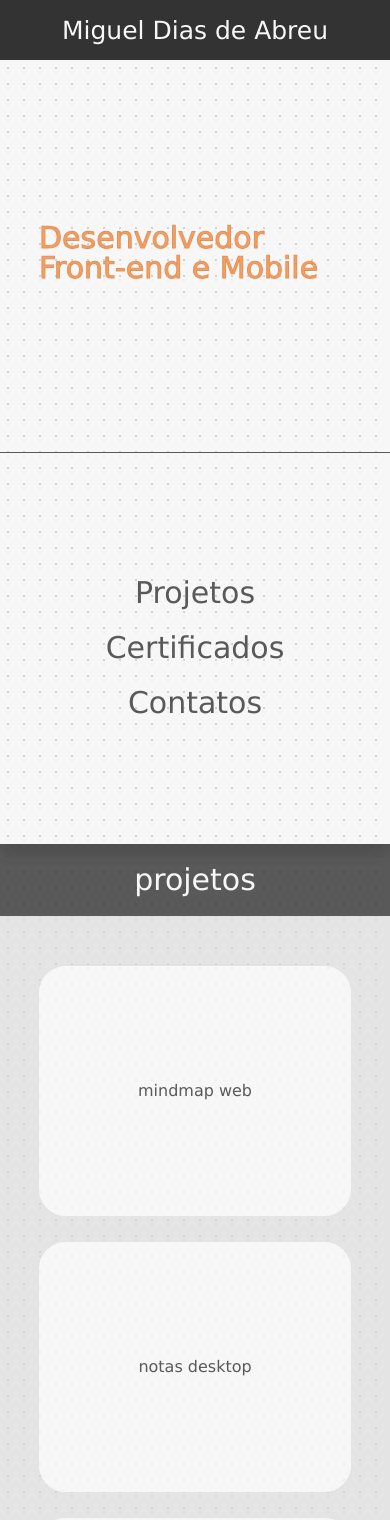
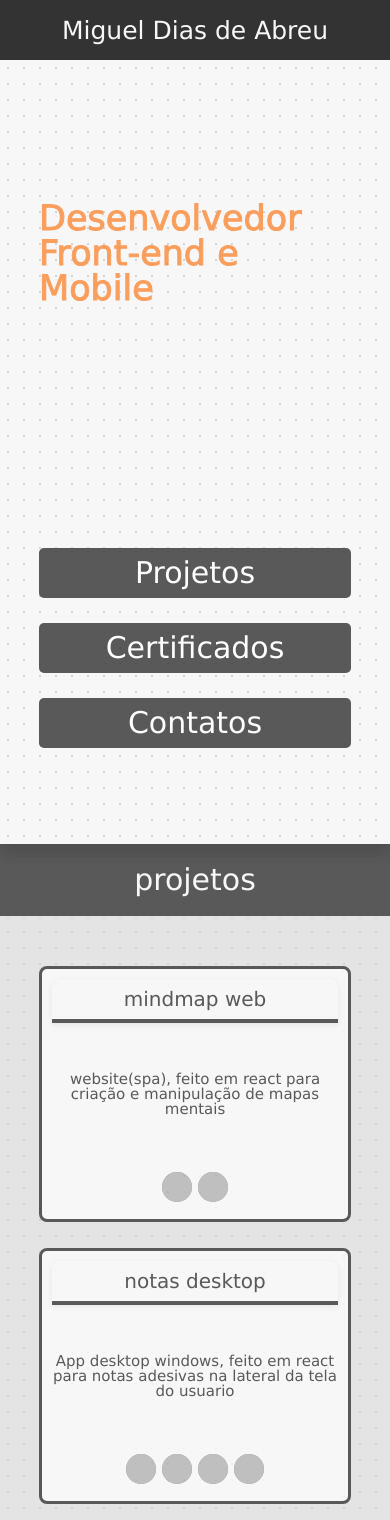
Before and after one commit to Miguel-Dias-112/portifolio, a React (Create React App) app: page / in a window 390 px wide. Shown: the top 1520 px of the page. Built offline with nearby package versions, Linux system fonts and the light colour scheme; grey boxes are pictures that could not be loaded.

Commit message:
update 1
images added and responsive css

```diff
--- a/src/App.css
+++ b/src/App.css
@@ -138,7 +138,7 @@
     flex-direction: column;
   }
   .SobreMim .Categorias{
-    border-top: 1px solid black;
+    border-top: 0px solid black;
     text-align: center;
     align-items: center;
     justify-content: center;
@@ -146,6 +146,11 @@
   .SobreMim  .Categorias h1{
     width: 80%;
     text-align: center;
+    border-radius:5px;
+    color: white;
+    background-color: black;
+    padding-top: 10px;
+    padding-bottom: 10px;
 
     font-size: 30px;;
   }
@@ -155,10 +160,10 @@
     display: flex;
     align-self: center;
     text-align: left;
-    font-size: 30px;
+    font-size: 35px;
     color: #F96B04;
     -webkit-text-stroke-width: 1px;
-    -webkit-text-stroke-color: #d15904;
+    -webkit-text-stroke-color: #F96B04;
     margin-bottom: 5px;
     justify-content: center;
   }
--- a/src/App.js
+++ b/src/App.js
@@ -3,6 +3,7 @@ import React from 'react';
 import Projeto from './Componentes/Projeto';
 import Certificação from './Componentes/Certificações';
 import Habilidades from './Componentes/Habilidades';
+
 
 import './divisões/projetos.css';
 import './divisões/certifacados.css';
@@ -41,11 +42,12 @@ class App extends React.Component {
             }
           });
     }
-    projetos_factory(nome,descrição,link){
+    projetos_factory(nome,descrição,link,tecnologias){
         let projeto = {
             nome: nome,
             descrição:descrição,
-            link:link}
+            link:link,
+            tecnologias:tecnologias}
         return projeto
 
     }
@@ -76,13 +78,24 @@ class App extends React.Component {
     }
     componentDidMount(){
         this.desce_tela()
+        let t={
+            Js:'https://upload.wikimedia.org/wikipedia/commons/thumb/9/99/Unofficial_JavaScript_logo_2.svg/1200px-Unofficial_JavaScript_logo_2.svg.png',
+            React:'https://gitlab.com/uploads/-/system/project/avatar/31182514/logo-react-icon.png',
+            Firebase:'https://www.gstatic.com/devrel-devsite/prod/vca930ea4481fa25f3cdb030ae8a063116e499d7117ac90e4ee9a28c6c1a44870/firebase/images/touchicon-180.png',
+            Electron:'https://encrypted-tbn0.gstatic.com/images?q=tbn:ANd9GcSyUlH8MWdOtI4pwmwqfb9YIc95y0btX68iwl5p_vK7HA&s',
+            Kotlin:'https://upload.wikimedia.org/wikipedia/commons/thumb/0/06/Kotlin_Icon.svg/1200px-Kotlin_Icon.svg.png',
+            Mysql:'https://w7.pngwing.com/pngs/840/355/png-transparent-mysql-workbench-database-management-system-mariadb-database-miscellaneous-blue-marine-mammal.png',
+            Chatgptapi:'https://img.uxwing.com/wp-content/themes/uxwing/download/brands-social-media/chatgpt-icon.png',
+            Retrofit:'https://api.nuget.org/v3-flatcontainer/square.retrofit2/2.7.2/icon',
+        }
+
         let _projetos=[
-            this.projetos_factory("mindmap web","teste","https://github.com/Miguel-Dias-112/mindmap"),
-            this.projetos_factory("notas desktop","teste","https://github.com/Miguel-Dias-112/Notes-Desktop"),
-            this.projetos_factory("notas mobile","teste","https://github.com/Miguel-Dias-112/Notas-Mobile"),
-            this.projetos_factory("penknife","teste","teste"),
-            this.projetos_factory("swot analisys","teste","https://github.com/Miguel-Dias-112/Swot"),
-            this.projetos_factory("Portifolio","teste","https://github.com/Miguel-Dias-112/Portifolio"),
+            this.projetos_factory("mindmap web","website(spa), feito em react para criação e manipulação de mapas mentais","https://github.com/Miguel-Dias-112/mindmap",[t['React'],t['Js']]),
+            this.projetos_factory("notas desktop","App desktop windows, feito em react para notas adesivas na lateral da tela do usuario","https://github.com/Miguel-Dias-112/Notes-Desktop",[t['Js'],t['Firebase'],t['React'],t['Electron']]),
+            this.projetos_factory("notas mobile","App mobile kotlin, para criação e manipulação de notas offline via mysql com room","https://github.comhttps://gitlab.com/uploads/-/system/project/avatar/31182514/logo-react-icon.png/Miguel-Dias-112/Notas-Mobile",[t['Kotlin'],t['Mysql']]),
+            this.projetos_factory("penknife","App mobile kotlin, voltado pra produtividade, conta com lembretes agendados, pomodoro, integração com chatgpt entre outra features","teste",[t['Kotlin'],t['Mysql'],t['Firebase'],t['Chatgptapi'],t['Retrofit']]),
+            this.projetos_factory("swot analisys","website, para criação e plotagem de analises swots, consumindo api de autenticação e store do firebase","https://github.com/Miguel-Dias-112/Swot",[t['Js'],t['React'],t['Firebase']]),
+            this.projetos_factory("Portifolio","codigo fonte deste portifolio, feito com react","https://github.com/Miguel-Dias-112/Portifolio",[t['Js'],t['React']]),
 
 
         ]
@@ -140,17 +153,17 @@ class App extends React.Component {
             <h1 id='a'>
                 projetos
             </h1>
-            <div>
-                { this.state.projetos.map( (projeto) => <Projeto link={projeto.link} nome={projeto.nome}></Projeto>) }
+            <div className='projetos_container'>
+                { this.state.projetos.map( (projeto) => <Projeto link={projeto.link} descrição={projeto.descrição}nome={projeto.nome} tecnologias={projeto.tecnologias}></Projeto>) }
             </div>
             <h1 id='b'>
                 certificações
             </h1>
-            <div>
+            <div className='certificações_container'>
                 { this.state.certificações.map( (certificação) => <Certificação link={certificação.link} nome={certificação.nome}></Certificação>) }
             </div>
 
-            <div>
+            <div className='projetos_container'>
                  { this.state.habilidades.map( (habilidade) => <Habilidades nome={habilidade.nome}></Habilidades>) }
 
             </div>
--- a/src/Componentes/Certificações.js
+++ b/src/Componentes/Certificações.js
@@ -1,5 +1,5 @@
 import React from 'react';
-
+import '../divisões/certificações.css'
 
 class Certificação extends React.Component {
 
@@ -26,8 +26,9 @@ class Certificação extends React.Component {
     }
   render(){
     return(
-    <div  onClick={()=>this.handleClick(this.props.link)}>
-      {this.props.nome}
+    <div className='certificação'  onClick={()=>this.handleClick(this.props.link)}>
+      {this.props.nome+" ➚"}
+
     </div>
   )
 
--- a/src/Componentes/Projeto.js
+++ b/src/Componentes/Projeto.js
@@ -1,6 +1,5 @@
 import React from 'react';
-
-
+import "../divisões/projeto.css"
 class Projeto extends React.Component {
 
     constructor() {
@@ -17,13 +16,21 @@ class Projeto extends React.Component {
     }
 
   render(){
-
+    console.log(this.props  )
     return(
-    <div>
-      <div  onClick={()=>this.handleClick(this.props.link)}>
-      {this.props.nome}
+    <div className='projeto'>
+      <div className='projeto_top'>
+        {this.props.nome}
+      </div>
+      <div  className='projeto_body' onClick={()=>this.handleClick(this.props.link)}>
+        {this.props.descrição}
 
       </div>
+      <div className='projeto_bottom'>
+      { this.props.tecnologias.map( (tecno) => <img src={tecno} ></img>) }
+
+      </div>
+
     </div>)
 
 
--- a/src/divisões/certificações.css
+++ b/src/divisões/certificações.css
@@ -1,32 +1,15 @@
-.certificações{
-    width: 100%;
-    height: auto;
-    background-color: #8D8D8D;
-    pointer-events: none;
-    padding-top: 60px;
-    padding-bottom: 60px;
-    display: flex;
-    align-items: center;
-    justify-content: center;
-    gap: 50px   ;
 
-    flex-direction: column;
 
+@media (max-width: 3000px){
+    .certificação{
+        width: auto;
+        height: 100%;
+        padding: 25px;
+        background-color: black;
+        color: whitesmoke;
+        border-radius: 5px;
       }
-
-  .certificações h1{
-    font-size: 60px;
-    text-align: center;
-    width: auto;
-    height: auto;
-
-    display: flex;
-    align-items: center;
-    color:whitesmoke;
-    font-family: 'Lucida Sans', 'Lucida Sans Regular', 'Lucida Grande', 'Lucida Sans Unicode', Geneva, Verdana, sans-serif;
-
-}
-.certificações div{
+    .certificações_container{
     max-width: 1300px;
 
         width: 80%;
@@ -34,14 +17,31 @@
         background-color: none;
         display: flex;
         align-items: center;
-    gap: 26px;
+        gap: 10px   ;
         justify-content:center;
         flex-wrap: wrap;
   }
-.certificações div div{
-    width: 200px;
-    height:200px;
-    border-radius: 27px;
-    margin-bottom: 0px;
-    background-color: #D9D9D9   ;
 }
+@media (max-width:600px) {
+    .certificações_container{
+        max-width: 1300px;
+
+            width: 80%;
+            height: fit-content ;
+            background-color: none;
+            display: flex;
+            align-items: center;
+            gap: 15px   ;
+            justify-content:center;
+            flex-wrap: wrap;
+      }
+    .certificação{
+        width: 80%;
+        min-width: 120px;
+        height: 100%;
+        padding: 25px;
+        background-color: black;
+        color: whitesmoke;
+        border-radius: 5px;
+      }
+}
--- /dev/null
+++ b/src/divisões/projeto.css
@@ -0,0 +1,96 @@
+
+@media (max-width: 3000px){
+    .projeto{
+        z-index: 999;
+        width: 250px;
+        height:230px;
+        border-radius: 8px;
+        margin-bottom: 0px;
+        background-color:#F5F5F5   ;
+        border: 3px solid black;
+        display: grid;
+        grid-template-rows: 40px 1fr  40px;
+        grid-template-columns:  1fr ;
+        padding: 10px;
+
+
+    }
+    .projeto_top{
+        z-index: 999;
+        width: 100%;
+        height: 100%;
+        box-shadow: 0px 2px 5px gainsboro;
+        border-top-left-radius: 8px;
+        border-top-right-radius: 8px;
+        border-bottom: 4px solid black;
+        font-size: large;
+        display: flex;
+        font-size: 20px;
+
+        align-items: center;
+        justify-content: center;
+
+    }
+    .projeto_body{
+        grid-row: 2;
+        z-index: 999;
+        width: 100%;
+        font-size: 15px;
+        height: 100%;
+        border:0px solid gainsboro;
+        display: flex;
+        align-items: center;
+        justify-content: center;
+    }
+    .projeto_bottom{
+        grid-row: 3;
+        z-index: 999;
+        width: 100%;
+        font-size: 15px;
+
+        height: 100%;
+        border-top:0px solid black;
+        display: flex;
+        align-items: center;
+        justify-content: center;
+        flex-direction: row;
+
+        gap: 6px;
+        align-items: center;
+        justify-content: center;
+    }
+    .projeto_bottom img:last-child{
+        margin-right: 0;
+    }
+    .projeto_bottom img{
+        width: 30px;
+        background-color: rgb(94, 94, 94);
+        height: 30px;
+        margin-bottom: 5px;
+        border-radius: 300px;
+          mix-blend-mode: multiply;
+    }
+
+
+
+}
+@media (max-width:600px){
+    .projeto{
+        z-index: 999;
+        width: 100%;
+        max-width: 300px;
+        min-width: 190px;
+
+        height:230px;
+        border-radius: 8px;
+        margin-bottom: 0px;
+        background-color:#F5F5F5   ;
+        border: 3px solid black;
+        display: grid;
+        grid-template-rows: 40px 1fr  40px;
+        grid-template-columns:  1fr ;
+        padding: 10px;
+
+
+    }
+}
--- a/src/divisões/projetos.css
+++ b/src/divisões/projetos.css
@@ -31,7 +31,7 @@
         font-family: 'Lucida Sans', 'Lucida Sans Regular', 'Lucida Grande', 'Lucida Sans Unicode', Geneva, Verdana, sans-serif;
 
     }
-    .projetos div{
+    .projetos_container{
         max-width: 1300px;
 
         width: 80%;
@@ -43,14 +43,7 @@
         justify-content:center;
         flex-wrap: wrap;
     }
-    .projetos div div{
-        z-index: 999;
-        width: 200px;
-        height:200px;
-        border-radius: 27px;
-        margin-bottom: 0px;
-        background-color:whitesmoke   ;
-    }
+
 }
 @media (max-width: 600px){
     .projetos{
@@ -91,24 +84,5 @@
         font-family: 'Lucida Sans', 'Lucida Sans Regular', 'Lucida Grande', 'Lucida Sans Unicode', Geneva, Verdana, sans-serif;
 
     }
-    .projetos div{
-        max-width: 1300px;
 
-        width: 80%;
-        height: fit-content ;
-        background-color: none;
-        display: flex;
-        align-items: center;
-        gap: 26px;
-        justify-content:center;
-        flex-wrap: wrap;
-    }
-    .projetos div div{
-        z-index: 999;
-        width: 100%;
-        height: 250px;
-        border-radius: 27px;
-        margin-bottom: 0px;
-        background-color:whitesmoke   ;
-    }
 }
```
Lines whose indentation alone changed are shown as unchanged.
